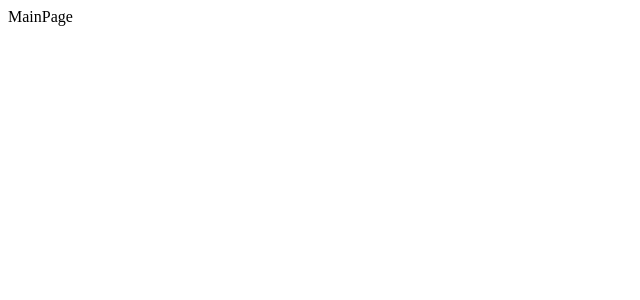
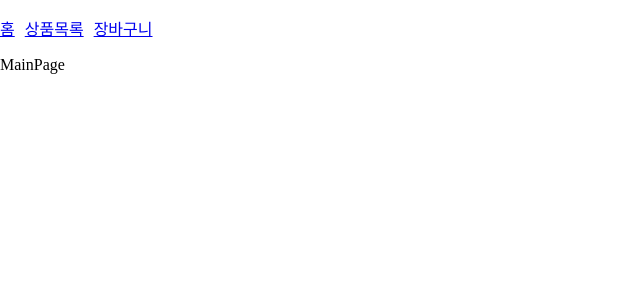
Before and after one commit to goawmfhfl/shopping-mall, a React (Vite) app in the folder shopping-mall/: page / in a window 1280 px wide. Shown: the top 300 px of the page, without its empty margins (0-640 px from the left). Built offline with nearby package versions, Linux system fonts and the light colour scheme.

Commit message:
Add: 초기 설정 완료

```diff
--- a/shopping-mall/package.json
+++ b/shopping-mall/package.json
@@ -11,6 +11,7 @@
     "react": "^18.0.0",
     "react-dom": "^18.0.0",
     "react-query": "^3.39.0",
+    "react-router-dom": "^6.3.0",
     "vite-plugin-next-react-router": "^0.6.2"
   },
   "devDependencies": {
@@ -20,5 +21,7 @@
     "sass": "^1.52.1",
     "typescript": "^4.6.3",
     "vite": "^2.9.9"
-  }
+  },
+  "main": "index.js",
+  "license": "MIT"
 }
--- a/shopping-mall/src/App.tsx
+++ b/shopping-mall/src/App.tsx
@@ -3,12 +3,14 @@ import { routes } from "./routes";
 import { getClient } from "./queryClient";
 import { QueryClientProvider, QueryClient } from "react-query";
 import { ReactQueryDevtools } from "react-query/devtools";
+import Gnb from "./components/gnb";
 
 const App = () => {
     const elem = useRoutes(routes);
     const queryClient = getClient();
     return (
         <QueryClientProvider client={queryClient}>
+            <Gnb />
             {elem}
             <ReactQueryDevtools initialIsOpen={false} />
         </QueryClientProvider>
--- /dev/null
+++ b/shopping-mall/src/components/gnb.tsx
@@ -0,0 +1,19 @@
+import { Link } from "react-router-dom";
+
+const Gnb = () => (
+    <nav className="gnb">
+        <ul>
+            <li>
+                <Link to="/">홈</Link>
+            </li>
+            <li>
+                <Link to="/products">상품목록</Link>
+            </li>
+            <li>
+                <Link to="/cart">장바구니</Link>
+            </li>
+        </ul>
+    </nav>
+);
+
+export default Gnb;
--- /dev/null
+++ b/shopping-mall/src/pages/cart/index.tsx
@@ -0,0 +1,3 @@
+const Cart = () => <div>장바구니</div>;
+
+export default Cart;
--- a/shopping-mall/src/routes.tsx
+++ b/shopping-mall/src/routes.tsx
@@ -3,6 +3,7 @@ import React from 'react';
 import GlobalLayout from './pages/_layout'
 
 const DynamicIndex = React.lazy(() => import('./pages/index'));
+const DynamicCartIndex = React.lazy(() => import('./pages/cart/index'));
 const DynamicProductsIndex = React.lazy(() => import('./pages/products/index'));
 const DynamicProductsId = React.lazy(() => import('./pages/products/[id]'));
 
@@ -13,6 +14,7 @@ export const routes = [
     element: <GlobalLayout />,
     children: [
       { path: '/', element: <DynamicIndex />, index: true},
+      { path: '/cart', element: <DynamicCartIndex />, index: true},
       { path: '/products', element: <DynamicProductsIndex />, index: true},
       { path: '/products/:id', element: <DynamicProductsId />, },
     ]
@@ -21,6 +23,7 @@ export const routes = [
 
 export const pages = [
   { route: '/' },
+  { route: '/cart' },
   { route: '/products' },
   { route: '/products/:id' },
 ]
--- a/shopping-mall/src/scss/index.scss
+++ b/shopping-mall/src/scss/index.scss
@@ -1 +1,18 @@
 @import "products";
+@import "cart";
+
+body {
+    margin: 0;
+}
+#root {
+    max-width: 900px;
+}
+.gnb {
+    ul {
+        padding: 0;
+        list-style: none;
+        display: flex;
+        flex-direction: row;
+        gap: 10px;
+    }
+}
--- a/shopping-mall/src/scss/products.scss
+++ b/shopping-mall/src/scss/products.scss
@@ -1,4 +1,5 @@
 .products {
+    padding: 0;
     list-style: none;
     display: grid;
     grid-template-columns: repeat(3, 1fr);
```
Also changed, not shown: shopping-mall/src/scss/cart.scss (added), 1 other file (tests, documents, lock files or other folders).
